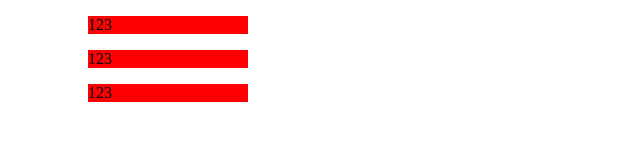
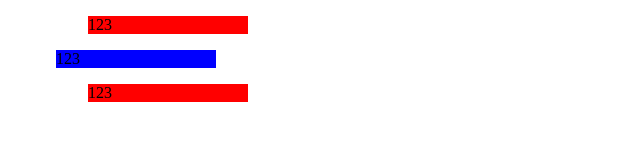
Before and after one commit to Fokstal/testRepo, a plain HTML site: page index.html in a window 1280 px wide. Shown: the whole page, without its empty margins (0-640 px from the left). Drawn offline with Linux system fonts and the light colour scheme.

Commit message:
feat: create new style

```diff
--- a/index.html
+++ b/index.html
@@ -12,7 +12,7 @@
     <div class="block">
         <p>123</p>
     </div>
-    <div class="block">
+    <div class="block2">
         123
     </div>
     <div class="block">
--- a/style.css
+++ b/style.css
@@ -5,3 +5,10 @@
     height: 30%;
     margin: 1rem 5rem;
 }
+
+.block2 {
+    width: 10rem;
+    background: blue;
+    height: 20%;
+    margin: 1rem 3rem;
+}
```
